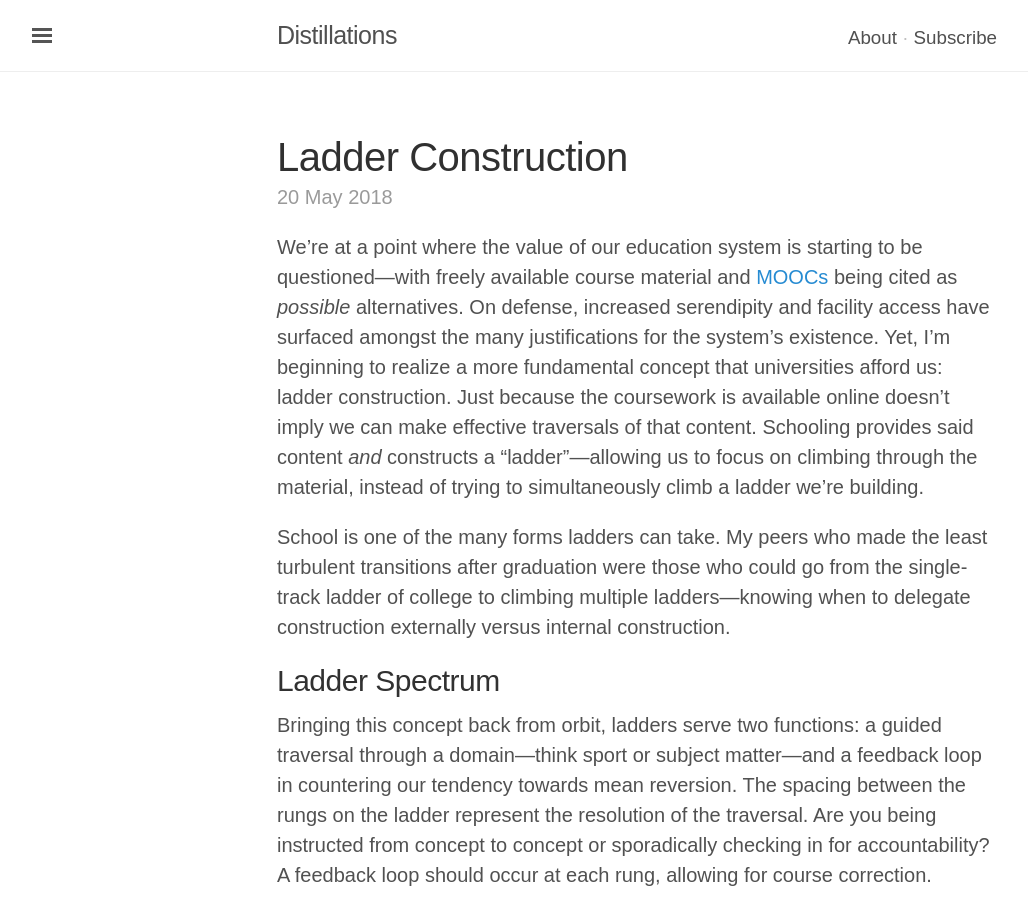
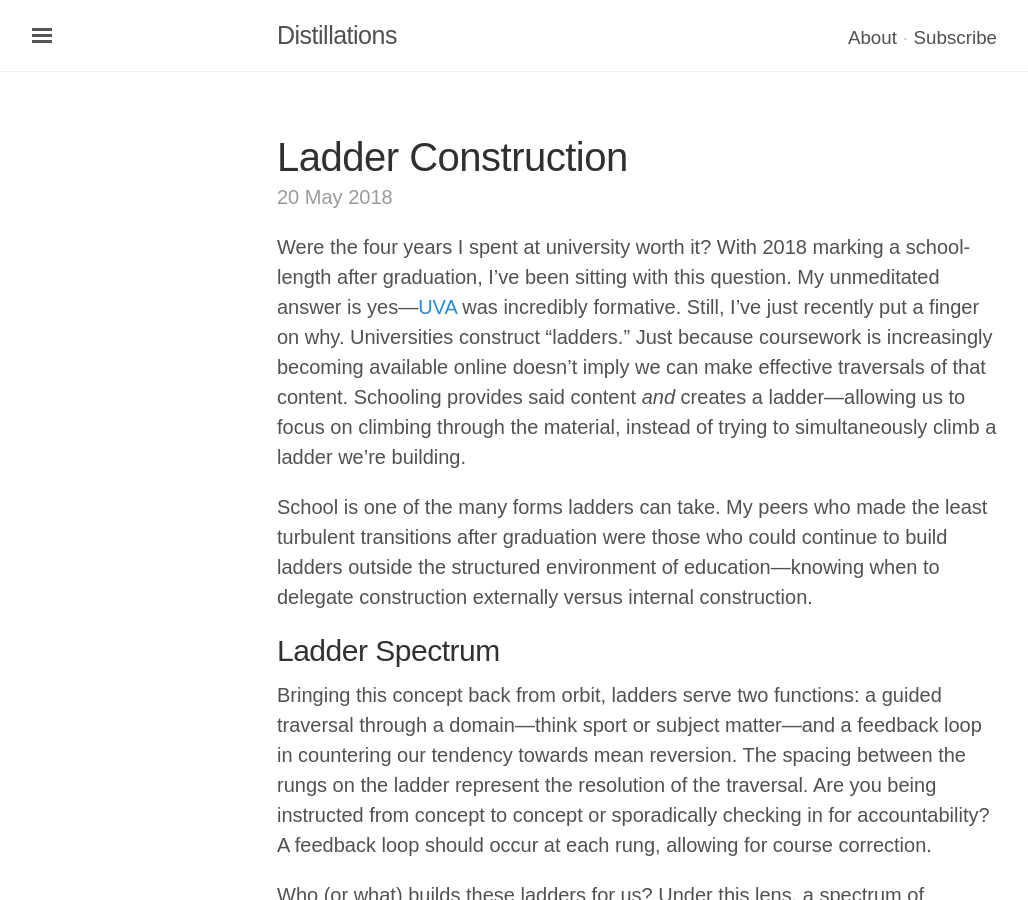
Before and after one commit to rvsrvs/jasdev.github.io, a Jekyll site: the page built from _posts/2018-5-20-ladder-construction.md, in a window 1280 px wide and 900 px high. Shown: the whole window, without its empty margins (3-1031 px from the left). Built offline with Jekyll 4.4.1, drawn with Linux system fonts in a browser that asks for light colours; some web fonts are replaced; comment, search, counter and statistics services are not loaded; some of the changed text lies outside the part shown.

Commit message:
Rough attempt at a re-worked intro

```diff
--- a/_posts/2018-5-20-ladder-construction.md
+++ b/_posts/2018-5-20-ladder-construction.md
@@ -5,9 +5,9 @@ permalink: ladder-construction
 type: essay
 ---
 
-We’re at a point where the value of our education system is starting to be questioned—with freely available course material and [MOOCs](https://en.wikipedia.org/wiki/Massive_open_online_course) being cited as _possible_ alternatives. On defense, increased serendipity and facility access have surfaced amongst the many justifications for the system’s existence. Yet, I’m beginning to realize a more fundamental concept that universities afford us: ladder construction. Just because the coursework is available online doesn’t imply we can make effective traversals of that content. Schooling provides said content _and_ constructs a “ladder”—allowing us to focus on climbing through the material, instead of trying to simultaneously climb a ladder we’re building.
+Were the four years I spent at university worth it? With 2018 marking a school-length after graduation, I’ve been sitting with this question. My unmeditated answer is yes—[UVA](http://www.virginia.edu) was incredibly formative. Still, I’ve just recently put a finger on why. Universities construct “ladders.” Just because coursework is increasingly becoming available online doesn’t imply we can make effective traversals of that content. Schooling provides said content _and_ creates a ladder—allowing us to focus on climbing through the material, instead of trying to simultaneously climb a ladder we’re building.
 
-School is one of the many forms ladders can take. My peers who made the least turbulent transitions after graduation were those who could go from the single-track ladder of college to climbing multiple ladders—knowing when to delegate construction externally versus internal construction.
+School is one of the many forms ladders can take. My peers who made the least turbulent transitions after graduation were those who could continue to build ladders outside the structured environment of education—knowing when to delegate construction externally versus internal construction.
 
 ## Ladder Spectrum
 
@@ -61,7 +61,7 @@ An added benefit of this one-to-one dynamic is specificity. Ladders are built to
 
 ## Intuition
 
-There’s a leap to be made between recognizing the spectrum and forming an intuition on how to move along it. Deploying this intuition can prevent our progress from reverting to the mean, which is especially helpful during trying times. I learned this three years ago during an extended struggle with mental health.
+There’s a leap to be made between recognizing the spectrum and forming an intuition on how to move along it. Deploying this intuition is important because it can prevent our progress from reverting to the mean and be especially helpful during trying times. I learned this three years ago during an extended struggle with mental health.
 
 To paint context, a major part of my life is strength training. I started back in 2009—researching workouts, form, and techniques. The activity quickly became “an anchor in uneasy times, helped me look in the mirror with a palpable sense of peace, and continues to [[teach me lessons](/time-under-tension)].” Everything was incrementally smooth sailing until February of 2016; when I had a close call while deadlifting. I nearly passed out. The ensuing check-ups to rule out any potential injuries induced a constant, lingering worry in my mind. Two months of medical stress began affecting other areas of my life. Experiences I never thought twice about—exercise, flights, public speaking—became coated with anxiety.
 
@@ -71,11 +71,11 @@ Prior, I had kept my mental and physical health in check through self-paced medi
 
 It’s easier to trust externally constructed ladders. The hardest part of building while climbing is critiquing your own strategy; because you’re doing three things simultaneously: building the ladder, working up it, and revising the entire process. But, this doesn’t mean we should shy away from internal construction—instead, forming an intuition of the ladder spectrum in different areas of our lives is key.
 
-I’m shaping my intuition when it comes to this essay collection, Distillations. While I’ve kept pace with my writing, it’s hard to shake the feeling that I’m on a treadmill—churning out post after post, _locally_ improving with each one (hopefully), without a larger “mile marker” in sight. It might be time to let someone (or something) else build my ladder here—until then I’ll keep climbing.
+I’m shaping my intuition when it comes to this essay collection, Distillations. While I’ve kept pace with my writing, it’s hard to shake the feeling that I’m on a treadmill—churning out post after post, _locally_ improving with each one (hopefully), without a larger “mile marker” in sight. It might be time to let someone (or something) else build my ladder here—until then, I’ll keep climbing.
 
 ---
 
-Special thanks to [Gwen](https://twitter.com/purpleyay), [Eric](https://twitter.com/EricJorgenson), and [Shiva](http://twitter.com/ShivaKilaru) for feedback on early drafts of this essay.
+Special thanks to [Gwen](https://twitter.com/purpleyay) and [Shiva](http://twitter.com/ShivaKilaru) for feedback on early drafts of this essay.
 
 ## Related Reading:
 
```
